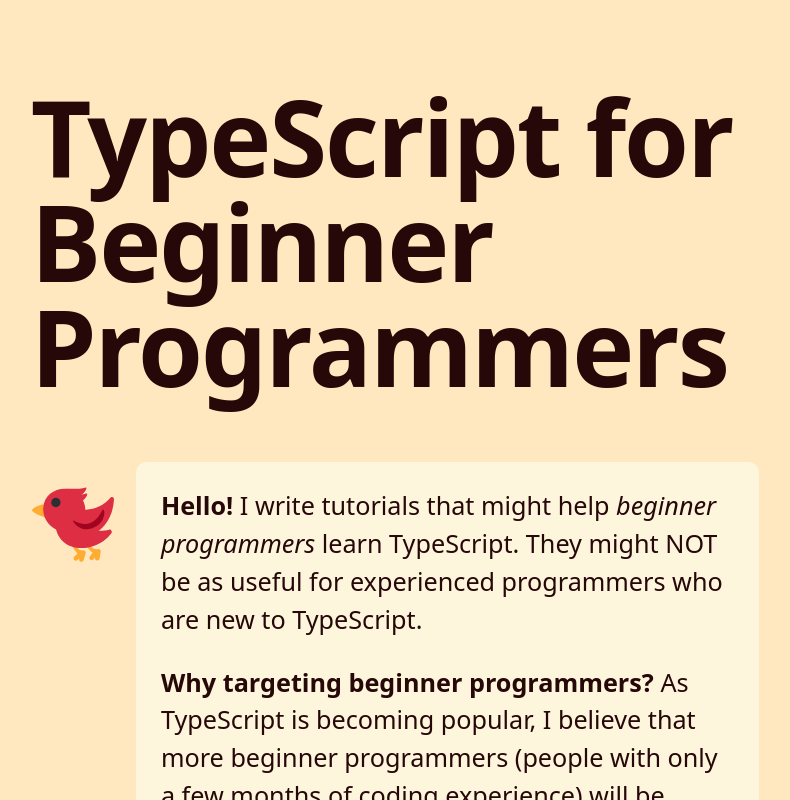
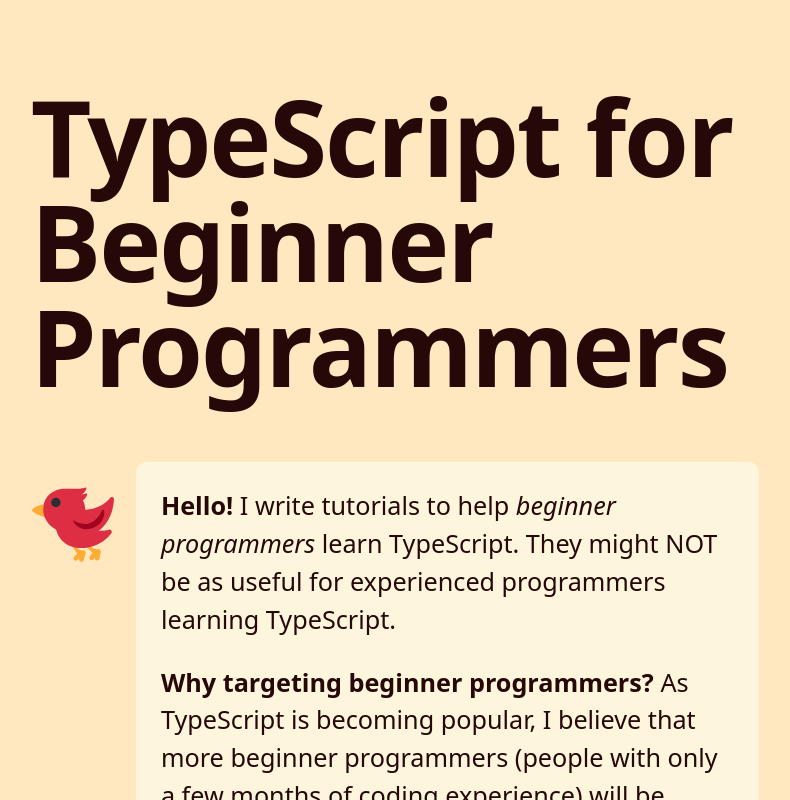
Before and after one commit to chibicode/TypeScript-for-Beginner-Programmers, a Next.js app: page / in a window 1280 px wide. Shown: the top 800 px of the page, without its empty margins (245-1035 px from the left). Built offline with nearby package versions, Linux system fonts and the light colour scheme.

Commit message:
Wordsmith

```diff
--- a/src/pages/index.tsx
+++ b/src/pages/index.tsx
@@ -84,9 +84,9 @@
   return (
     <>
       <P>
-        <strong>Hello!</strong> I write tutorials that might help{' '}
+        <strong>Hello!</strong> I write tutorials to help{' '}
         <em>beginner programmers</em> learn TypeScript. They might NOT be as
-        useful for experienced programmers who are new to TypeScript.
+        useful for experienced programmers learning TypeScript.
         {!visible && (
           <>
             {' '}
```
